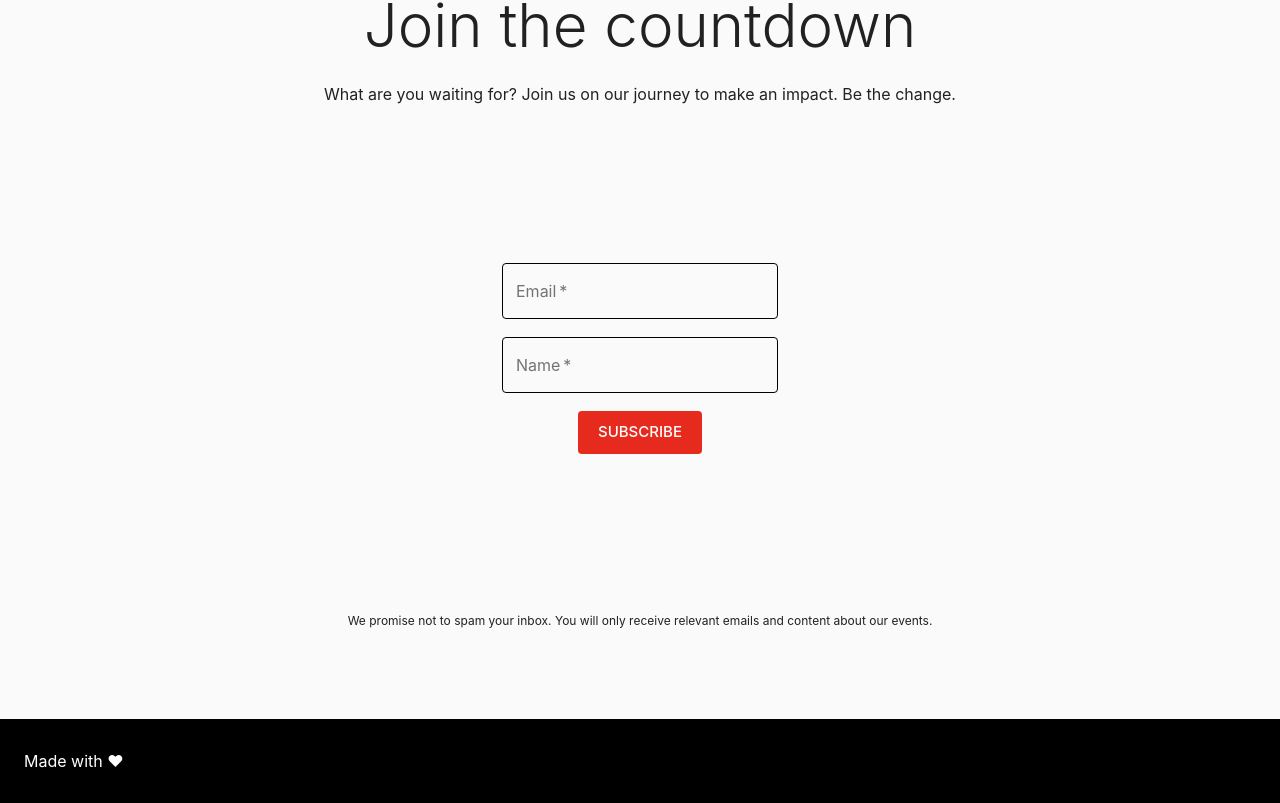
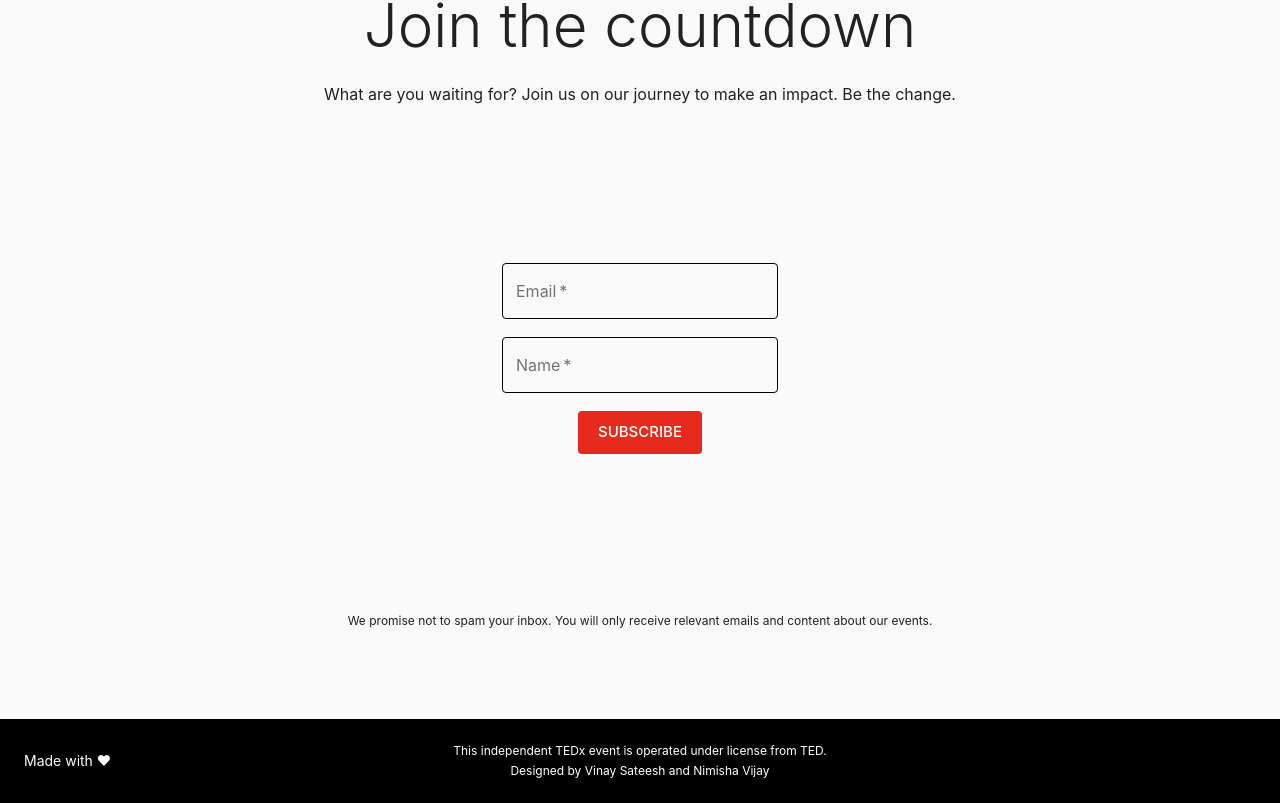
Before and after one commit to clearly-outsane/TEDx_PESU, a React (Create React App) app: page / in a window 1280 px wide. Shown: the part 2481-3284 px from the top of the page. Built offline with nearby package versions, Linux system fonts and the light colour scheme.

Commit message:
Footer content

```diff
--- a/src/components/Footer.js
+++ b/src/components/Footer.js
@@ -14,9 +14,28 @@ const Footer = () => {
           alignItems="center"
           style={{ height: stylingConstants.NAVBAR_HEIGHT }}
         >
-          <Typography ariant="caption" style={{ color: "white" }}>
-            Made with ❤
-          </Typography>
+          <Grid item xs={12} sm={4}>
+            <Typography variant="body2" style={{ color: "white" }}>
+              Made with ❤
+            </Typography>
+          </Grid>
+          <Grid item xs={12} sm={4} container justify="center">
+            <Typography
+              variant="caption"
+              style={{ color: "white" }}
+              align="center"
+            >
+              This independent TEDx event is operated under license from TED.
+            </Typography>
+            <br />
+            <Typography
+              variant="caption"
+              style={{ color: "white" }}
+              align="center"
+            >
+              Designed by Vinay Sateesh and Nimisha Vijay
+            </Typography>
+          </Grid>
         </Grid>
       </Container>
     </div>
```
